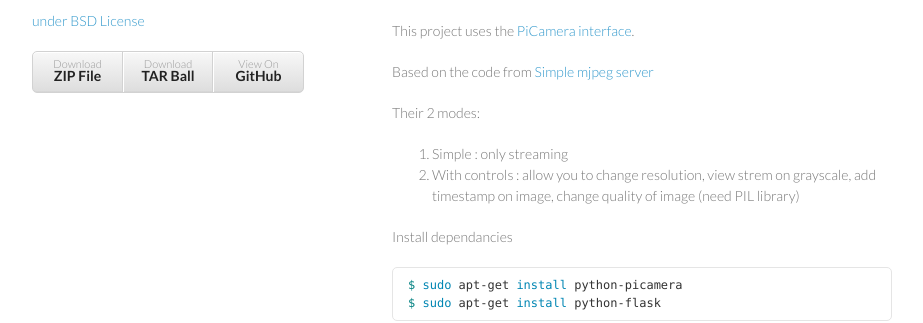
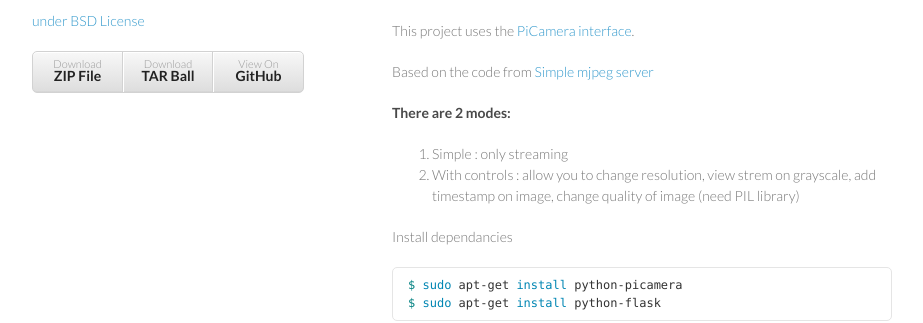
Before and after one commit to nioto/raspberrypi, a Jekyll site: the page built from index.md, in a window 1280 px wide. Shown: the part 171-494 px from the top of the page, without its empty margins (178-1101 px from the left). Built offline with Jekyll 4.4.1, drawn with Linux system fonts in a browser that asks for light colours; Markdown is read by kramdown in place of the engine named in the settings.

Commit message:
fix markdown

```diff
--- a/index.md
+++ b/index.md
@@ -13,7 +13,8 @@ This project uses the [PiCamera interface](https://github.com/waveform80/picamer
 
 Based on the code from [Simple mjpeg server](https://gist.github.com/n3wtron/4624820)
 
-Their 2 modes:
+#### There are 2 modes:
+
 1. Simple : only streaming
 2. With controls : allow you to change resolution, view strem on grayscale, add timestamp on image, change quality of image (need PIL library)
 
```
